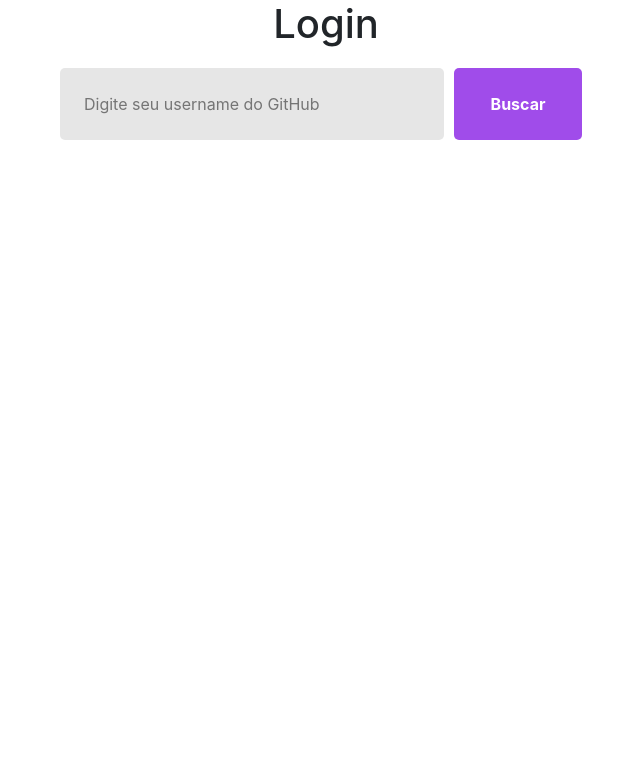
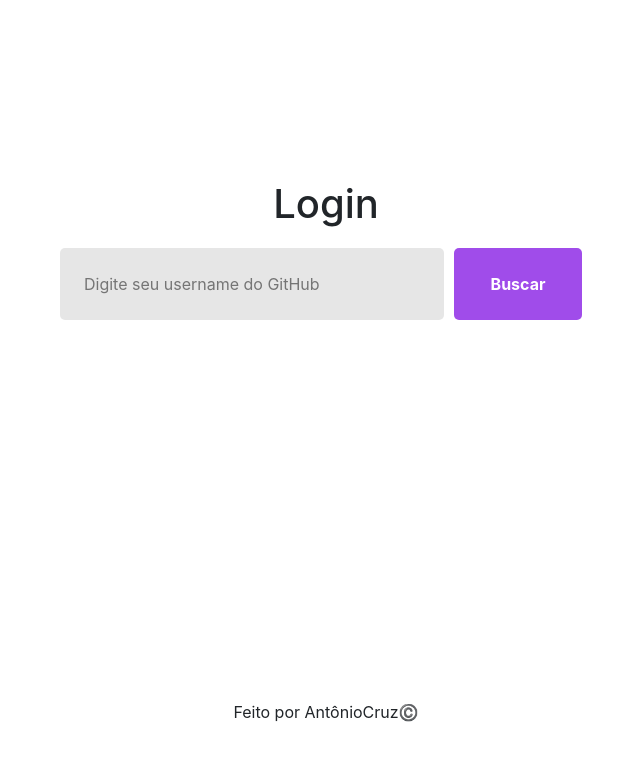
Before and after one commit to Antonio880/ListaTarefas, a React (Create React App) app: page / in a window 1280 px wide. Shown: the top 760 px of the page, without its empty margins (314-954 px from the left). Built offline with nearby package versions, Linux system fonts and the light colour scheme.

Commit message:
Alterações no visual da entrada

```diff
--- a/src/components/listaTarefas/LoginForm.jsx
+++ b/src/components/listaTarefas/LoginForm.jsx
@@ -15,7 +15,7 @@ export function LoginForm() {
   };
 
   return (
-    <form className="App" onSubmit={handleSubmit(handleLogin)}>
+    <form className="App" onSubmit={handleSubmit(handleLogin)} style={{height: "200px"}} >
       <input
         type="text"
         placeholder="Digite seu username do GitHub"
--- a/src/pages/TelaLogin.jsx
+++ b/src/pages/TelaLogin.jsx
@@ -2,11 +2,22 @@ import LoginForm from '../components/listaTarefas/LoginForm';
 import React from 'react';
 
 export default function TelaLogin() {
+
+    const style = {
+        "display":"flex",
+        "justifyContent": "center"
+    }
+
     return(
         <>
-            <div>
-                <h1 style={{display:"flex", justifyContent: "center"}}>Login</h1>
-                <LoginForm />
+            <div >
+                <div style={{paddingTop: "180px", height: "700px"}}>
+                    <h1 style={style}>Login</h1>
+                    <LoginForm />
+                </div>
+                <footer style={style} >
+                    Feito por AntônioCruz©️
+                </footer>
             </div>
         </>
     );
```
